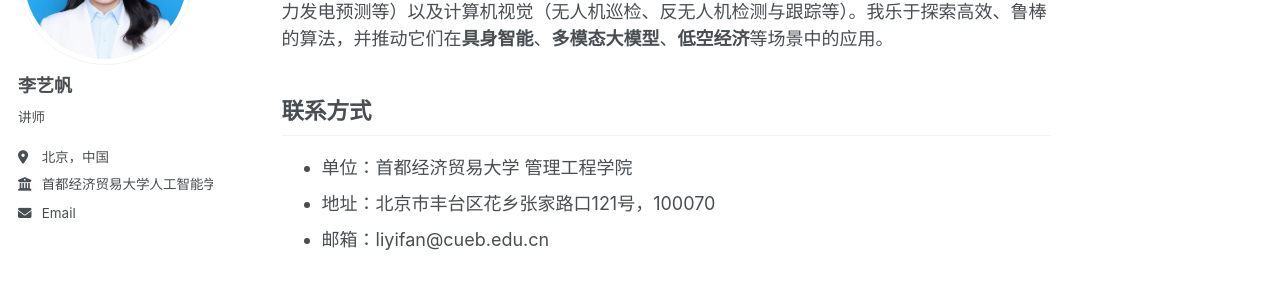
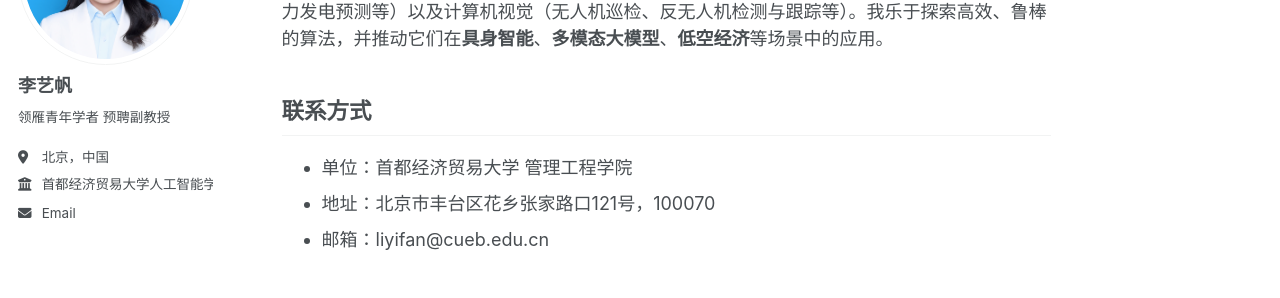
Before and after one commit to EavanLi/liyifan, a Jekyll site: the page built from index.md, in a window 1280 px wide. Shown: the part 211-509 px from the top of the page. Built offline with Jekyll 4.4.1, drawn with Linux system fonts in a browser that asks for light colours; our own code applies the rules of GitHub Pages for plain Markdown files; a script bundle is joined from its source files by our own code; library files that are not in the unit come from our copies.

Commit message:
Update _config.yml

```diff
--- a/_config.yml
+++ b/_config.yml
@@ -25,7 +25,7 @@ author:
   # Biographic information
   avatar           : "https://eavanli.github.io/liyifan/images/liyifan.JPG"
   name             : "李艺帆"
-  bio              : "讲师"
+  bio              : "领雁青年学者 预聘副教授"
   location         : "北京，中国"
   employer         : "首都经济贸易大学人工智能学院"
   uri              : # URL
```
